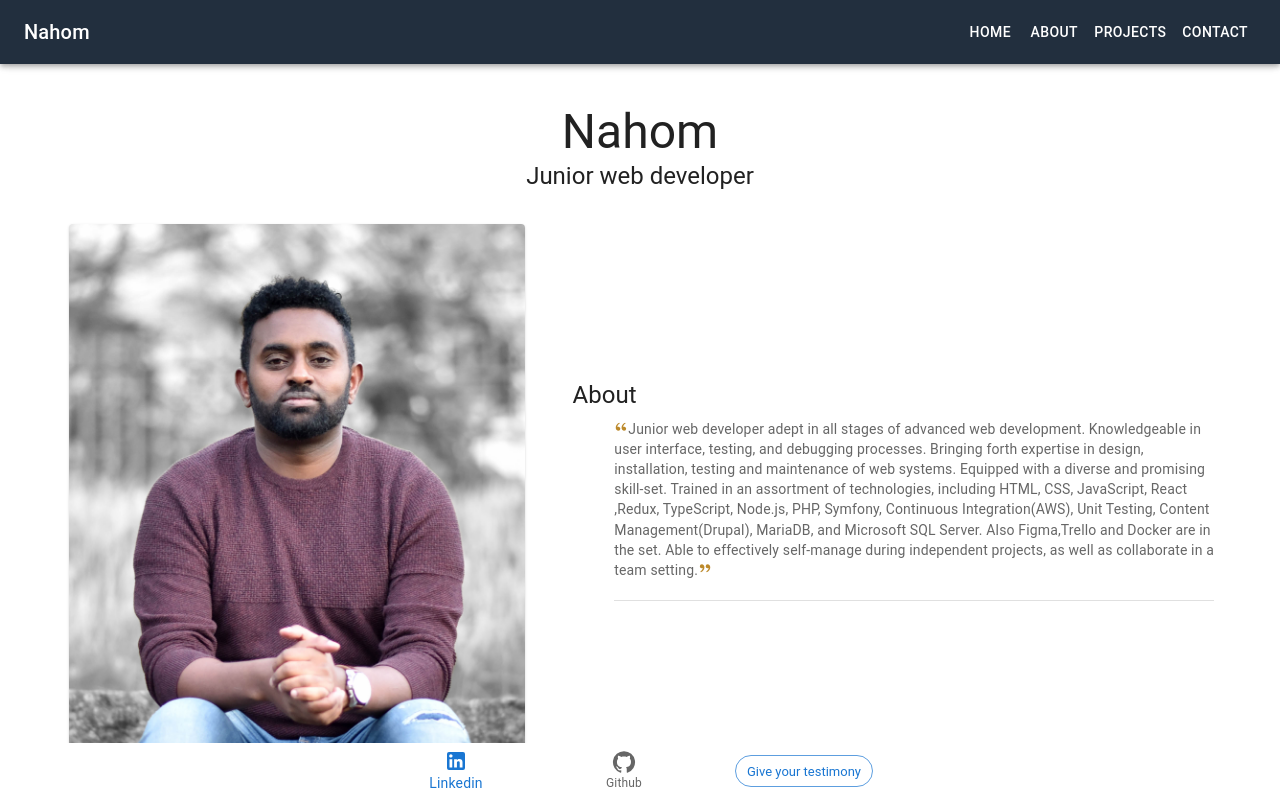
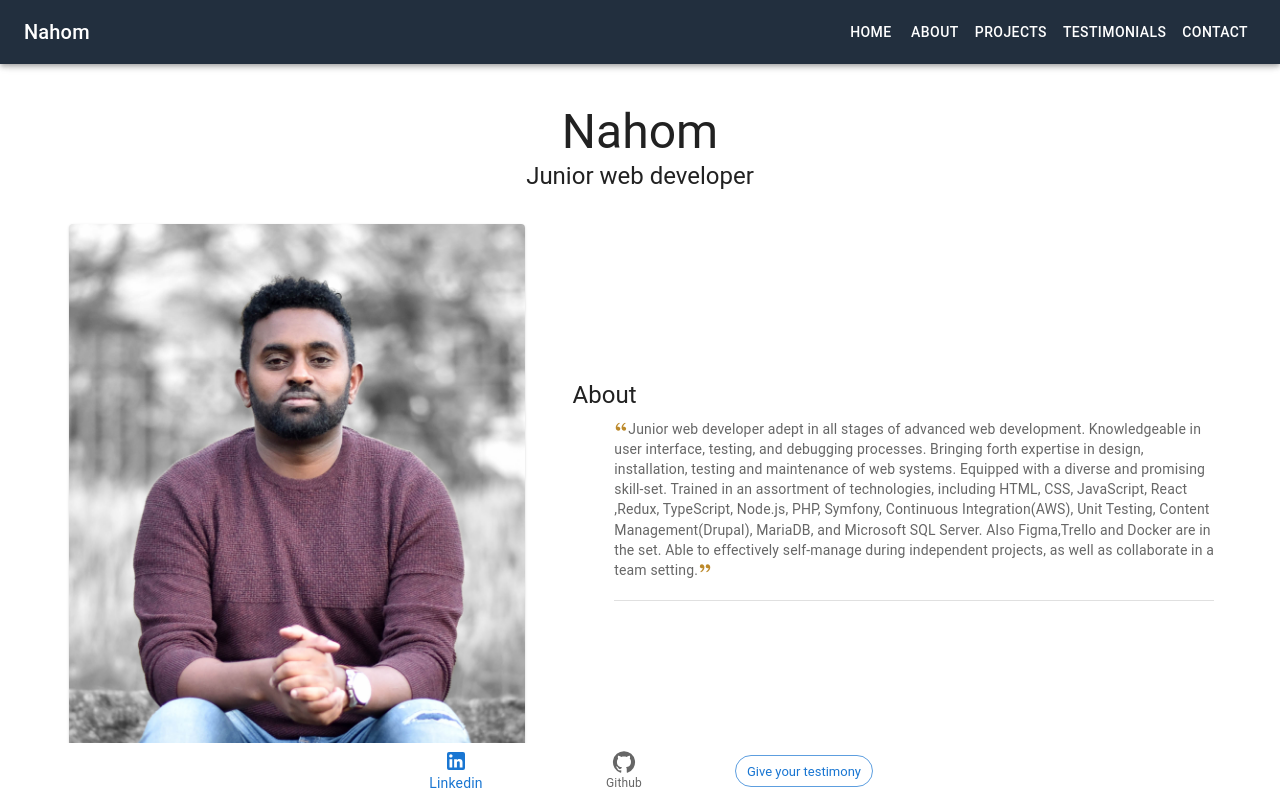
Before and after one commit to nahomzoe/nahom-s-Profile-MUI-React, a React (Create React App) app: page / in a window 1280 px wide. Shown: the top 800 px of the page. Built offline with nearby package versions, Linux system fonts and the light colour scheme; no server answers; the database is empty.

Commit message:
Drawer and Nav fixed

```diff
--- a/src/components/Header.js
+++ b/src/components/Header.js
@@ -49,11 +49,11 @@ function Header(props) {
             <ListItemText primary="Projects" />
           </ListItemButton>
         </ListItem>
-        {/* <ListItem disablePadding>
+        <ListItem disablePadding>
           <ListItemButton href="/testimonials" sx={{ textAlign: "center" }}>
             <ListItemText primary="Testimonials" />
           </ListItemButton>
-        </ListItem> */}
+        </ListItem>
         <ListItem disablePadding>
           <ListItemButton href="/contact" sx={{ textAlign: "center" }}>
             <ListItemText primary="Contact" />
@@ -102,11 +102,11 @@ function Header(props) {
               Projects
             </Button>
           </Box>
-          {/* <Box sx={{ display: { xs: "none", sm: "block" } }}>
+          <Box sx={{ display: { xs: "none", sm: "block" } }}>
             <Button href="/testimonials" sx={{ color: "#fff" }}>
               Testimonials
             </Button>
-          </Box> */}
+          </Box>
           <Box sx={{ display: { xs: "none", sm: "block" } }}>
             <Button href="/contact" sx={{ color: "#fff" }}>
               Contact
```
